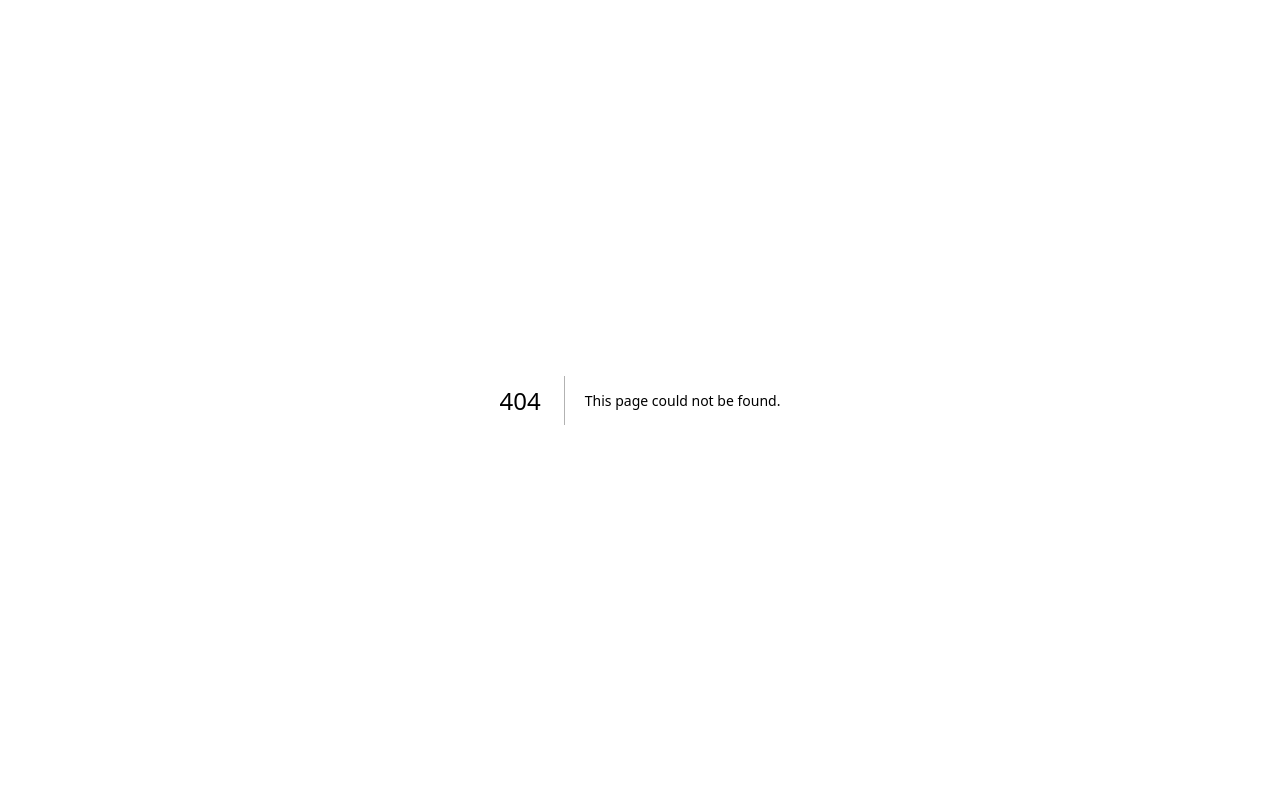
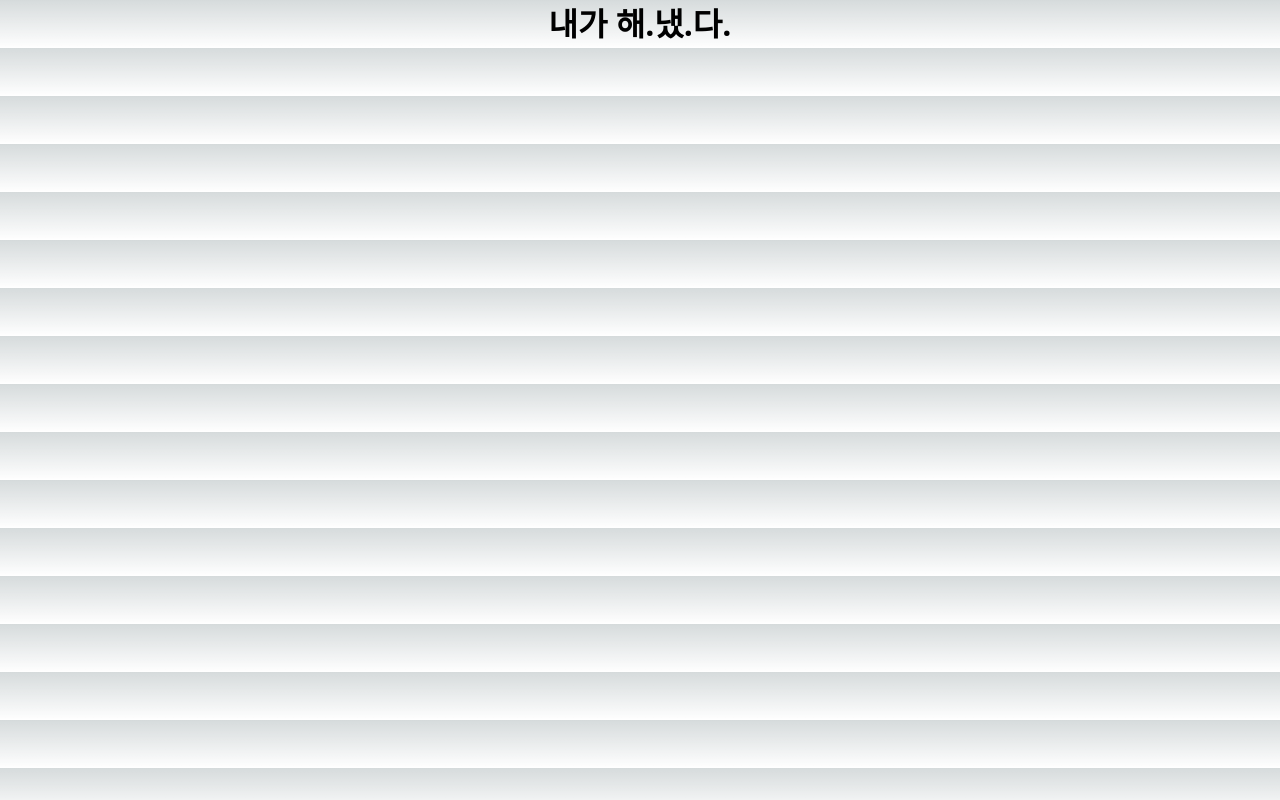
Before and after one commit to eunbinnie/styled-components, a Next.js app: page /posts/about in a window 1280 px wide. Before the commit this address had no page. Built offline with nearby package versions, Linux system fonts and the light colour scheme.

Commit message:
Link(페이지 이동)

```diff
--- a/src/pages/index.tsx
+++ b/src/pages/index.tsx
@@ -1,13 +1,30 @@
 import Image from 'next/image'
 import { Inter } from 'next/font/google'
+import styled from 'styled-components'
 
 const inter = Inter({ subsets: ['latin'] })
+
+const Header = styled.ul`
+  display: flex;
+  justify-content: space-between;
+  width: 100%;
+`;
+
+const List = styled.li`
+  font-weight: bold;
+  cursor: pointer;
+`;
 
 export default function Home() {
   return (
     <main
       className={`flex min-h-screen flex-col items-center justify-between p-24 ${inter.className}`}
     >
+      <Header>
+        <List>Home</List>
+        <List>About</List>
+      </Header>
+
       <div className="z-10 w-full max-w-5xl items-center justify-between font-mono text-sm lg:flex">
         <p className="fixed left-0 top-0 flex w-full justify-center border-b border-gray-300 bg-gradient-to-b from-zinc-200 pb-6 pt-8 backdrop-blur-2xl dark:border-neutral-800 dark:bg-zinc-800/30 dark:from-inherit lg:static lg:w-auto  lg:rounded-xl lg:border lg:bg-gray-200 lg:p-4 lg:dark:bg-zinc-800/30">
           Get started by editing&nbsp;
--- /dev/null
+++ b/src/pages/posts/about.tsx
@@ -0,0 +1,15 @@
+import styled from 'styled-components'
+
+const Text = styled.h1`
+    font-size: 32px;
+    font-weight: bold;
+    text-align: center;
+`;
+
+export default function About() {
+    return (
+        <>
+            <Text>내가 해.냈.다.</Text>
+        </>
+    )
+}
```
